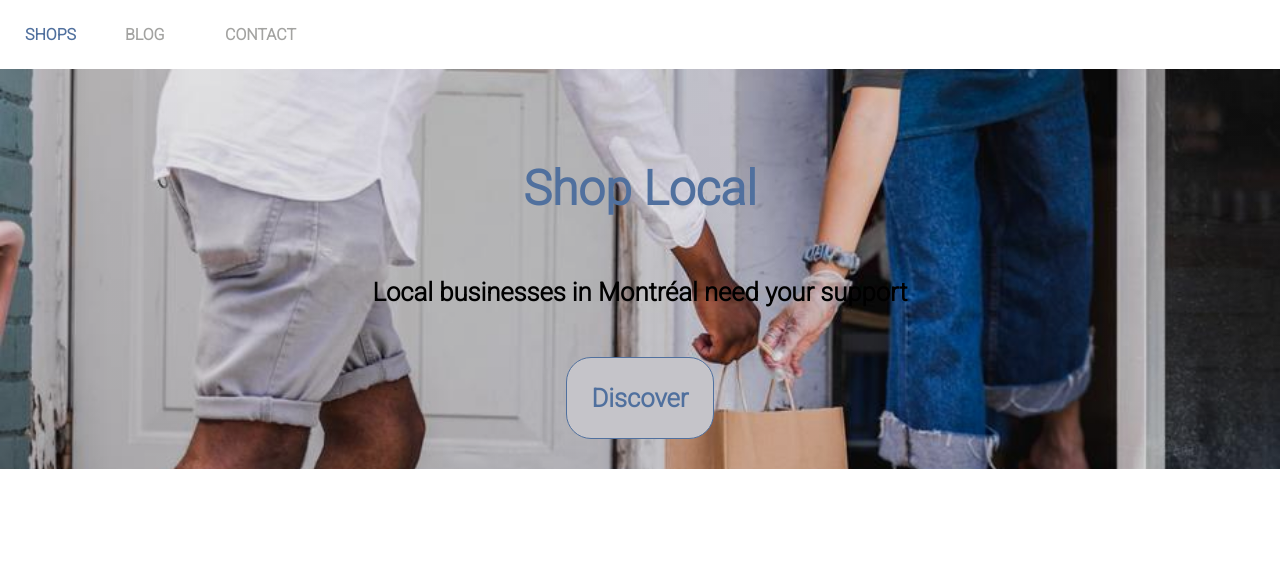
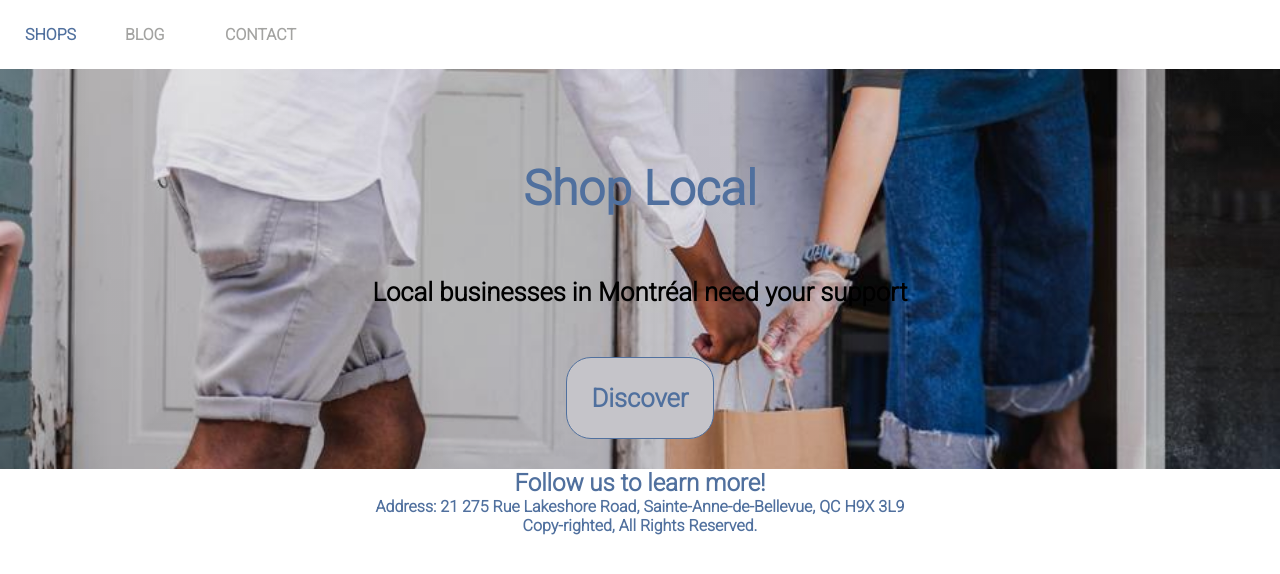
Before and after one commit to JulienSalois/Assignment-1, a plain HTML site: page website/index.html in a window 1280 px wide. Drawn offline with Linux system fonts and the light colour scheme.

Commit message:
closes #2; Footer added to index.html

```diff
--- a/website/index.html
+++ b/website/index.html
@@ -20,6 +20,10 @@
 			<a id="call-for-action" class="center-items blue-a" href="#"> Discover </a>
 		</section>
 	</main>
-
+		<footer>
+		<h2 style="text-align:center">Follow us to learn more!</h2>
+		<p style="text-align:center">Address: 21 275 Rue Lakeshore Road, Sainte-Anne-de-Bellevue, QC H9X 3L9</p>
+		<p style="text-align:center">Copy-righted, All Rights Reserved.</p>
+		</footer>
 	</body>
 </html>
```
